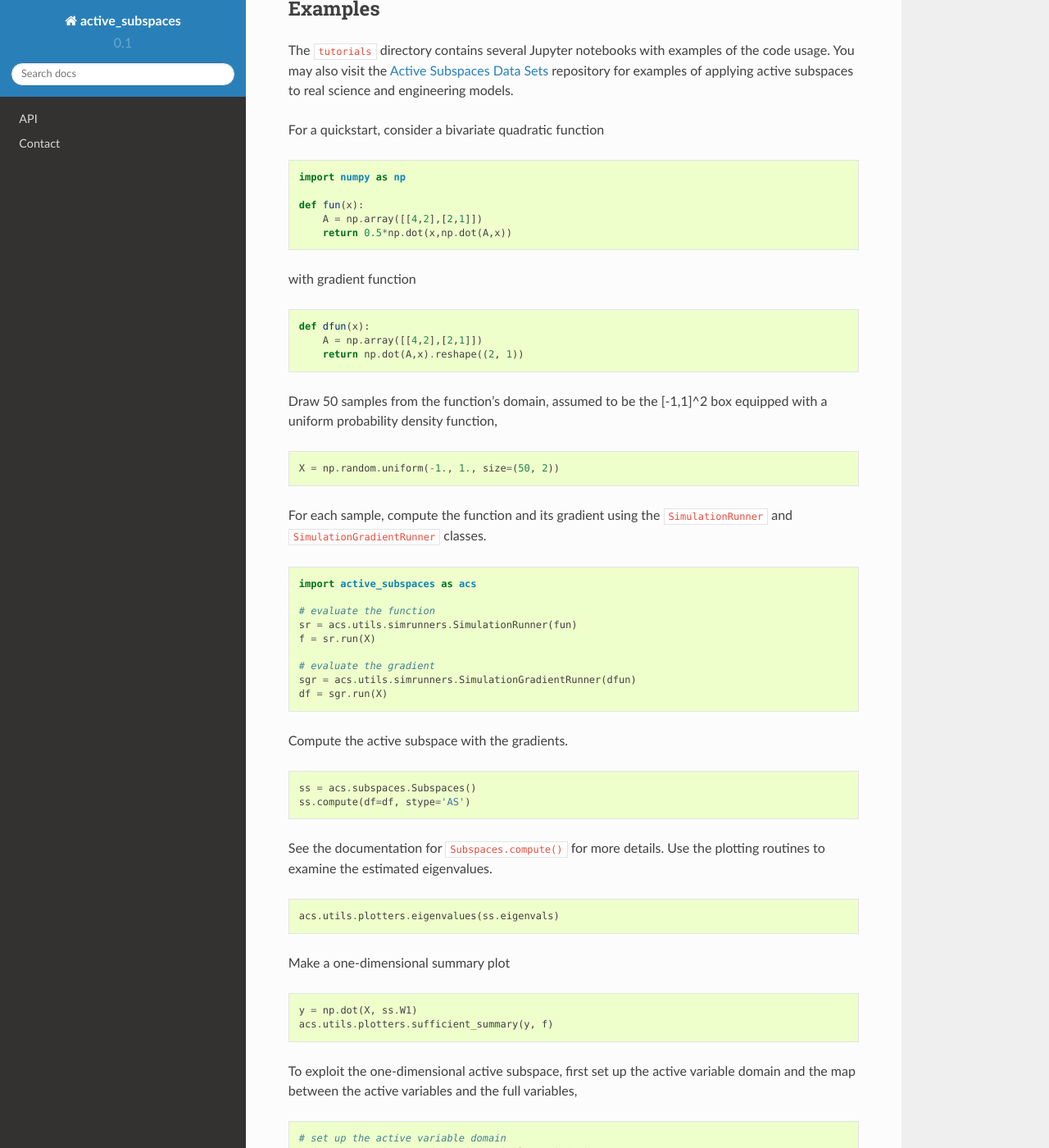
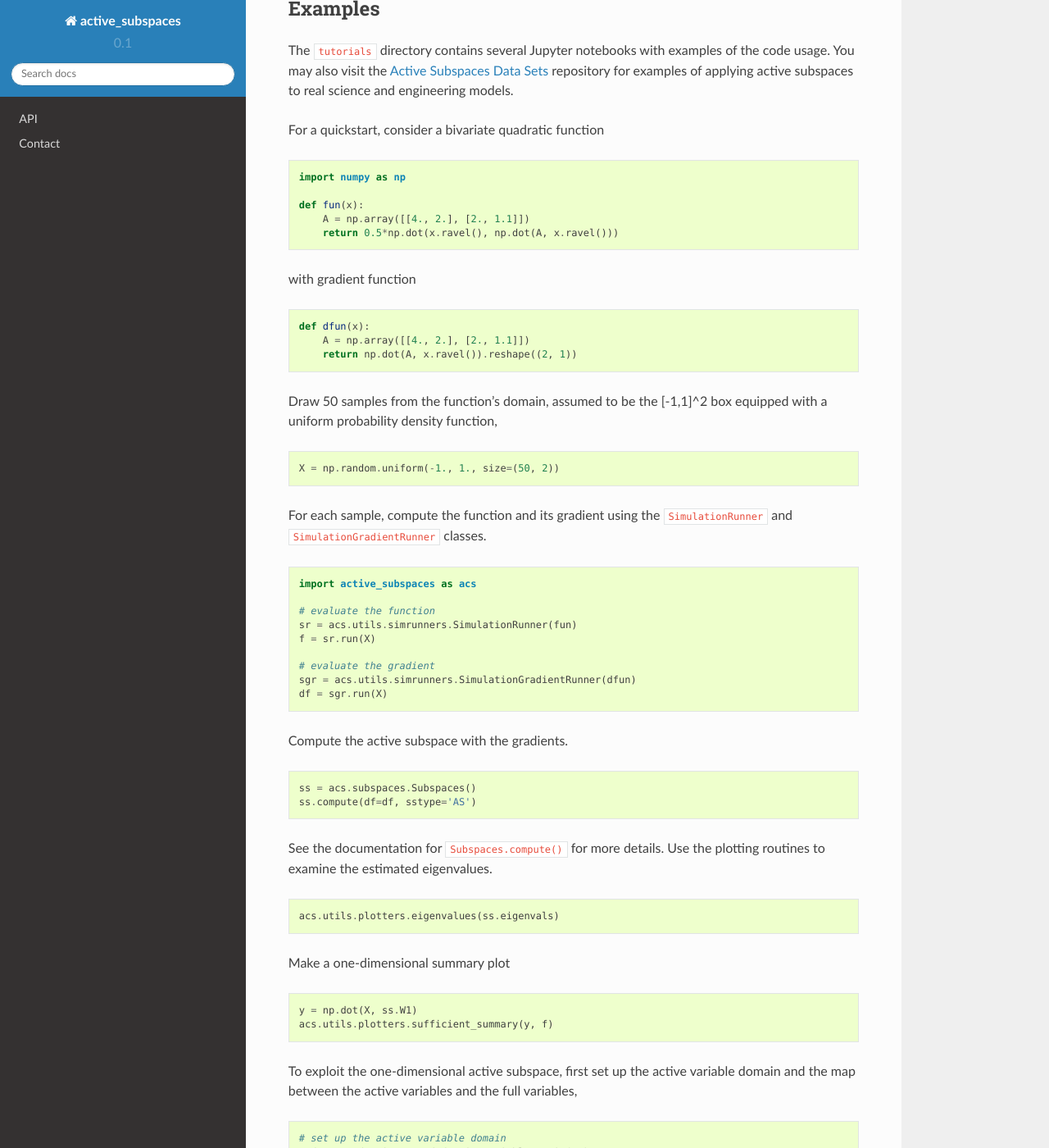
Before and after one commit to paulcon/active_subspaces, a Sphinx documentation site: the page built from docs/source/index.rst, in a window 1280 px wide and 1400 px high, scrolled down 1077 px. Shown: the whole window at 82% size. Built offline with Sphinx 7.4.7 and the Read the Docs theme 2.0.0, drawn with Linux system fonts in a browser that asks for light colours.

Commit message:
fixing doc example

```diff
--- a/docs/source/index.rst
+++ b/docs/source/index.rst
@@ -38,16 +38,16 @@ For a quickstart, consider a bivariate quadratic function
 	 import numpy as np
 
 	 def fun(x):
-	     A = np.array([[4,2],[2,1]])
-	     return 0.5*np.dot(x,np.dot(A,x))
+	     A = np.array([[4., 2.], [2., 1.1]])
+	     return 0.5*np.dot(x.ravel(), np.dot(A, x.ravel()))
 
 with gradient function
 
 ::
 
 	 def dfun(x):
-	     A = np.array([[4,2],[2,1]])
-	     return np.dot(A,x).reshape((2, 1))
+	     A = np.array([[4., 2.], [2., 1.1]])
+	     return np.dot(A, x.ravel()).reshape((2, 1))
 
 Draw 50 samples from the function's domain, assumed to be the [-1,1]^2 box equipped with a uniform probability density function,
 
@@ -74,7 +74,7 @@ Compute the active subspace with the gradients.
 ::
 
 	 ss = acs.subspaces.Subspaces()
-	 ss.compute(df=df, stype='AS')
+	 ss.compute(df=df, sstype='AS')
 
 See the documentation for ``Subspaces.compute()`` for more details. Use the plotting routines to examine the estimated eigenvalues.
 
```
Also changed, not shown: 1 other file.
